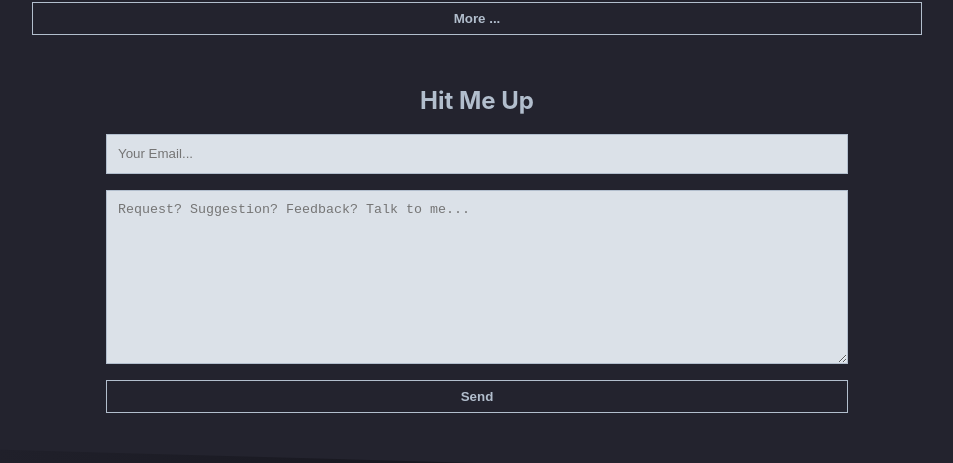
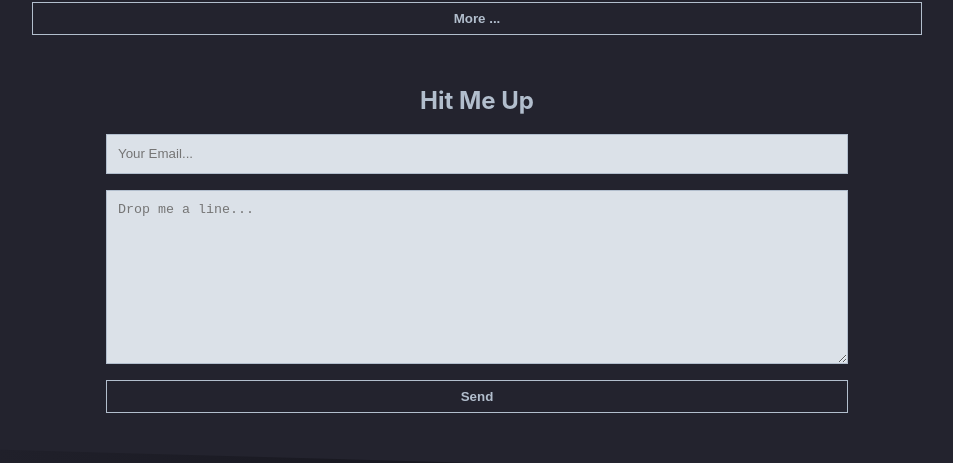
Before and after one commit to gitegob/portfolio-client, a React (Create React App) app: page / in a window 1280 px wide. Shown: the part 2138-2601 px from the top of the page, without its empty margins (163-1116 px from the left). Built offline with nearby package versions, Linux system fonts and the light colour scheme; no server answers.

Commit message:
feat(contact) - add contact form functionality

```diff
--- a/src/components/ContactMe/ContactMe.jsx
+++ b/src/components/ContactMe/ContactMe.jsx
@@ -1,13 +1,34 @@
-import React from 'react';
+import React, { useState } from 'react';
+import { useDispatch } from 'react-redux';
 import './ContactMe.css';
+import { postContact } from '../../store/actions/misc';
 
 const ContactMe = () => {
+  const [state, setstate] = useState({ email: '', message: '' });
+  const dispatch = useDispatch();
+  const handleSubmit = (e) => {
+    e.preventDefault();
+    dispatch(postContact(state));
+  };
   return (
     <section className="padding" id="contact">
       <h1 className="section-title">Hit Me Up</h1>
-      <form id="contact-form">
-        <input type="email" name="email" id="contact-email" placeholder="Your Email..." />
-        <textarea name="contact" id="contact-text" cols="30" rows="10" placeholder="Request? Suggestion? Feedback? Talk to me..."></textarea>
+      <form id="contact-form" onSubmit={handleSubmit}>
+        <input
+          type="email"
+          name="email"
+          id="contact-email"
+          placeholder="Your Email..."
+          onChange={(e) => setstate({ ...state, email: e.target.value })}
+        />
+        <textarea
+          name="contact"
+          id="contact-text"
+          cols="30"
+          rows="10"
+          placeholder="Drop me a line..."
+          onChange={(e) => setstate({ ...state, message: e.target.value })}
+        ></textarea>
         <input type="submit" id="contact-submit" value="Send" button="true" />
       </form>
     </section>
--- a/src/config/constants.js
+++ b/src/config/constants.js
@@ -10,6 +10,7 @@ export const api = {
     commentOnBlog: (blogId) => `${url.API}/guest/blogs/${blogId}/comments`,
     blogViews: (blogId) => `${url.API}/guest/blogs/${blogId}/views`,
     subscribe: `${url.API}/guest/subscribe`,
+    postContact: `${url.API}/guest/contact`
   },
   admin: {
     login: `${url.API}/admin/login`,
--- a/src/store/actions/types.js
+++ b/src/store/actions/actionTypes.js
@@ -1,6 +1,7 @@
 const actionTypes = {
   GET_BLOGS: 'GET_BLOGS',
   GET_SKILLS: 'GET_SKILLS',
-  GET_PROJECTS: 'GET_PROJECTS'
+  GET_PROJECTS: 'GET_PROJECTS',
+  GET_CONTACTS: 'GET_CONTACTS'
 };
 export default actionTypes;
--- a/src/store/actions/blogs.js
+++ b/src/store/actions/blogs.js
@@ -1,6 +1,6 @@
 import Axios from 'axios';
 import { api } from "../../config/constants";
-import actionTypes from "./types";
+import actionTypes from "./actionTypes";
 
 export const getBlogs = () => async (dispatch, getState) => {
   const response = await Axios.get(api.guest.getBlogs + '?l=3');
--- /dev/null
+++ b/src/store/actions/misc.js
@@ -0,0 +1,13 @@
+import Axios from "axios";
+import { api } from "../../config/constants";
+
+export const postContact = (data) => async (dispatch, getState) => {
+  await Axios({
+    method: 'POST',
+    url: api.guest.postContact,
+    headers: {
+      'Content-Type': "application/json"
+    },
+    data
+  });
+};
--- a/src/store/actions/projects.js
+++ b/src/store/actions/projects.js
@@ -1,6 +1,6 @@
 import Axios from 'axios';
 import { api } from "../../config/constants";
-import actionTypes from "./types";
+import actionTypes from "./actionTypes";
 
 export const getProjects = () => async (dispatch, getState) => {
   const response = await Axios.get(api.guest.getProjects);
--- a/src/store/actions/skills.js
+++ b/src/store/actions/skills.js
@@ -1,6 +1,6 @@
 import Axios from "axios";
 import { api } from "../../config/constants";
-import actionTypes from "./types";
+import actionTypes from "./actionTypes";
 
 export const getSkills = () => async (dispatch, getState) => {
   const response = await Axios.get(api.guest.getSkills);
--- a/src/store/reducers/blogs.js
+++ b/src/store/reducers/blogs.js
@@ -1,4 +1,4 @@
-import actionTypes from "../actions/types";
+import actionTypes from "../actions/actionTypes";
 
 const initState = {
   blogs: [
--- a/src/store/reducers/contacts.js
+++ b/src/store/reducers/contacts.js
@@ -1,9 +1,16 @@
+import actionTypes from "../actions/actionTypes";
+
 const initState = {
   contacts: []
 };
 
 const contactsReducer = (state = initState, { type, payload }) => {
   switch (type) {
+    case actionTypes.GET_CONTACTS:
+      return {
+        ...state,
+        contacts: payload.contacts
+      };
     default:
       return state;
   }
--- a/src/store/reducers/projects.js
+++ b/src/store/reducers/projects.js
@@ -1,4 +1,4 @@
-import actionTypes from "../actions/types";
+import actionTypes from "../actions/actionTypes";
 
 const initState = {
   projects: [],
--- a/src/store/reducers/skills.js
+++ b/src/store/reducers/skills.js
@@ -1,4 +1,4 @@
-import actionTypes from "../actions/types";
+import actionTypes from "../actions/actionTypes";
 
 const initState = {
   skills: [],
```
Also changed, not shown: 1 other file (tests, documents, lock files or other folders).
